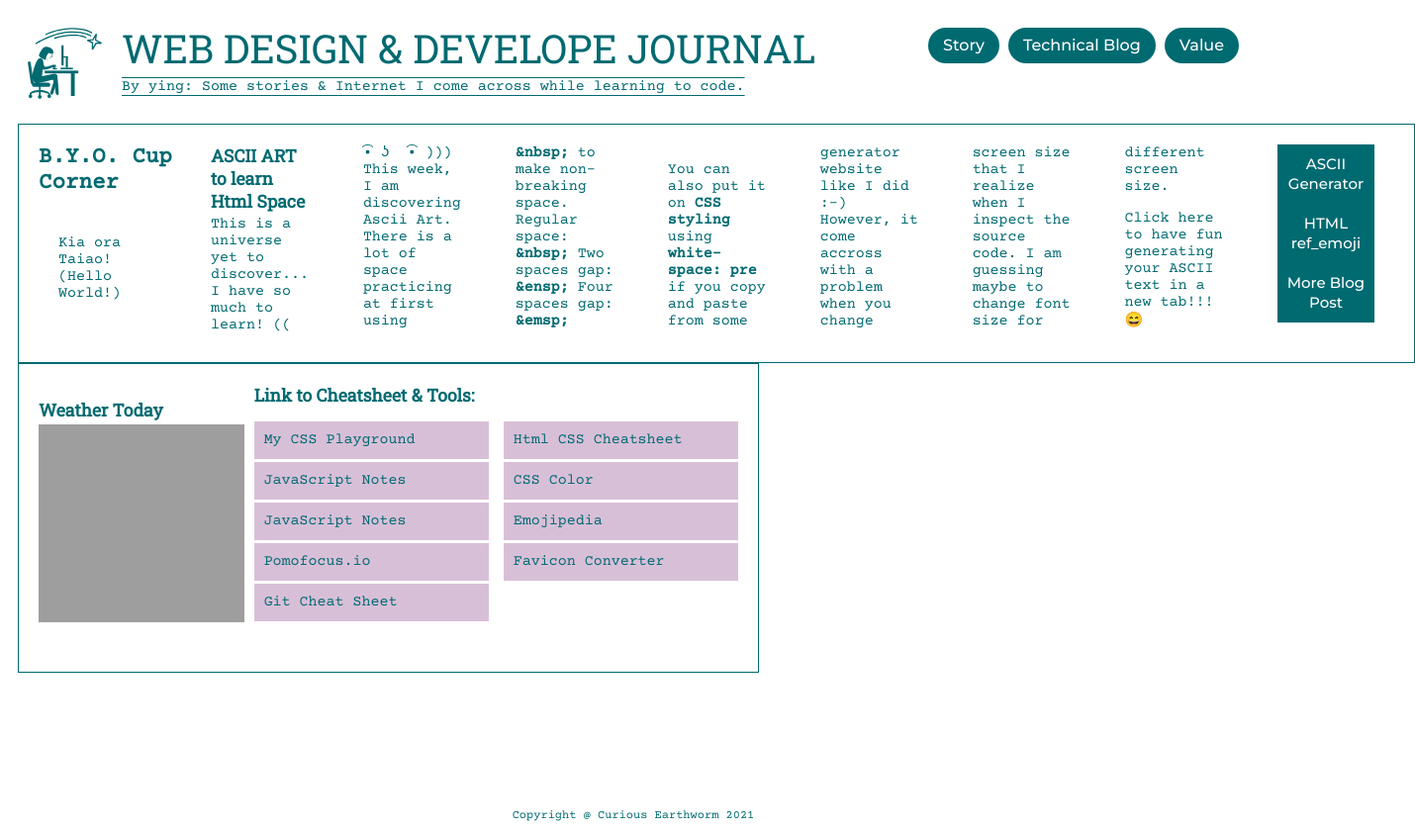
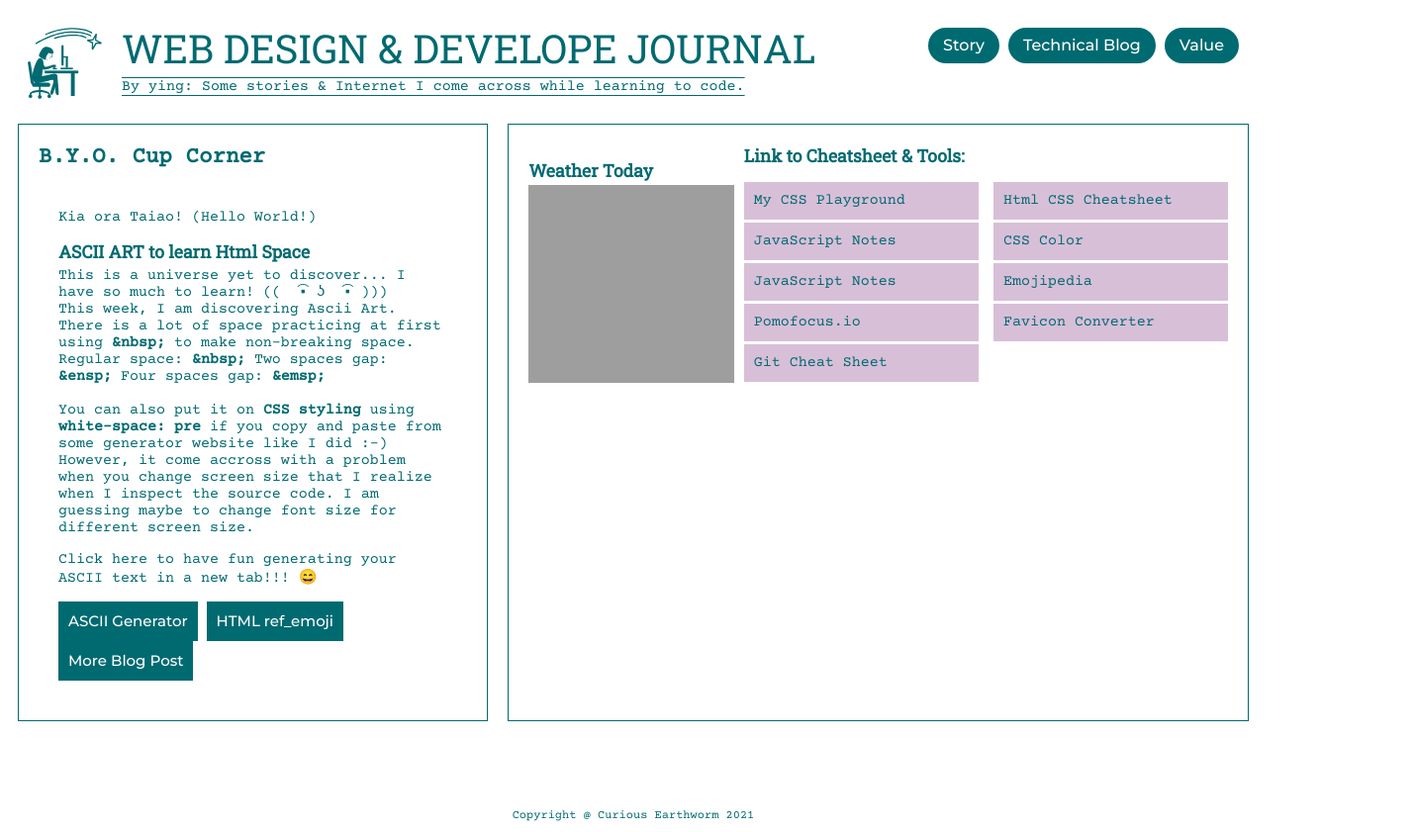
Before and after one commit to YingCG/YingCG.github.io, a plain HTML site: page index.html in a window 1280 px wide. Shown: the whole page at 99% size, 1430 px wide, since content can reach past the window. Drawn offline with nearby package versions, Linux system fonts and the light colour scheme; grey boxes are pictures that could not be loaded; a web font is replaced by a local one.

Commit message:
media query

```diff
--- a/styles/main.css
+++ b/styles/main.css
@@ -385,21 +385,18 @@ padding-inline-start: 0;
           border: 1px solid #006A71;
           flex: 3;
           margin-right: 10px;
-          -webkit-column-count: 9;
-          -moz-column-count: 9;
-          column-count: 9;
       }
 
       .Side-content{
+          -webkit-column-count: 1;
+          -moz-column-count: 1;
+          column-count: 1;
           border: 1px solid #006A71;
-          flex: 1;
           padding: 20px;
           margin-left: 10px;
           margin-right: 10px;
           justify-content: flex-end;
-          -webkit-column-count: 3;
-          -moz-column-count: 3;
-          column-count: 3;
+          flex: 1;
       }
 
       .weatherBoard{
```
